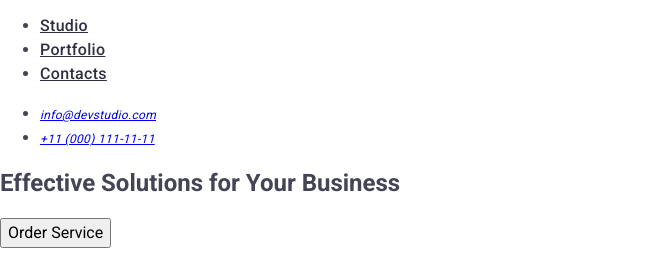
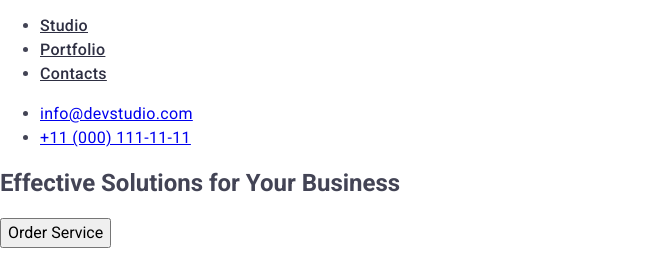
Before and after one commit to OlenaKolos/goit-markup-hw-02, a plain HTML site: page index.html in a window 1280 px wide. Shown: the part 23-278 px from the top of the page, without its empty margins (0-649 px from the left). Drawn offline with nearby package versions, Linux system fonts and the light colour scheme.

Commit message:
change address

```diff
--- a/css/style.css
+++ b/css/style.css
@@ -33,6 +33,10 @@ body{
 }
 .top-line:hover, .top-line:focus{
     color: #404bbf;
+}
+
+address{
+    font-style: normal;
 }
 
 .address{
--- a/index.html
+++ b/index.html
@@ -30,14 +30,13 @@
 
         </nav>
 
-        <address class="address">
+        <address>
             <ul>
-
                 <li>
-                    <a href="mailto:info@devstudio.com">info@devstudio.com</a>
+                    <a href="mailto:info@devstudio.com" class="address">info@devstudio.com</a>
                 </li>
                 <li>
-                    <a href="tel:+110001111111"> +11 (000) 111-11-11 </a>
+                    <a href="tel:+110001111111" class="address"> +11 (000) 111-11-11 </a>
                 </li>
 
             </ul>
```
